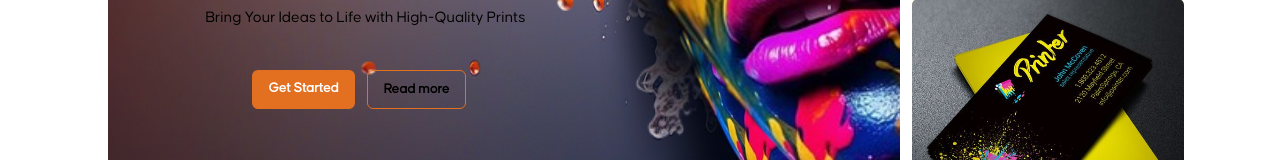
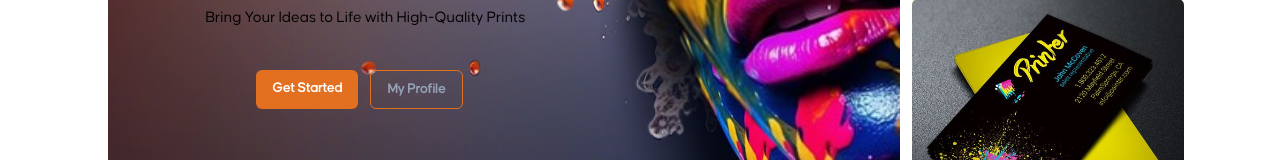
Before and after one commit to kennedymakokha/coperrate_template_1, a React (Vite) app: page / in a window 1280 px wide. Shown: the part 361-521 px from the top of the page. Built offline with nearby package versions, Linux system fonts and the light colour scheme.

Commit message:
fixing the  profile  link

```diff
--- a/src/components/Navbar.tsx
+++ b/src/components/Navbar.tsx
@@ -46,7 +46,7 @@ const Navbar = () => {
                         <img src={img} alt="" className={`w-full  ${path === item.url ? "flex h-6 rounded-md border border-slate-900" : "hidden"}  object-cover`} />
                         <div className="absolute inset-0 flex justify-center items-center z-10">
 
-                            <Link to={`/${item.url}`} className={`font-bold tracking-wide capitalize  ${path === item.url ? "text-secondary-100   " : "text-slate-200 dark:text-black hover:text-black"}  `}>{item.text} </Link>
+                            <Link to={`/${item.url}`} className={`font-bold tracking-wide capitalize  ${path === item.url ? "text-secondary-100   " : "text-slate-200 dark:text-white hover:text-black"}  `}>{item.text} </Link>
 
                         </div>
 
--- a/src/pages/dashboardcomponents/index.tsx
+++ b/src/pages/dashboardcomponents/index.tsx
@@ -4,6 +4,7 @@ import Tshirt from './../../assets/images/pointex/T-Shirt.png'
 import Card from './../../assets/images/pointex/businesscard.jpg'
 import Dem from './../../assets/images/pointex/dem1.png'
 import Bg from './../../assets/images/pointex/WhatsApp Image 2024-07-25 at 23.20.24.jpeg'
+import { useNavigate } from "react-router-dom"
 
 const index = () => {
     type Props = {
@@ -13,9 +14,15 @@ const index = () => {
         const { title, onclick, outline } = props
         console.log(onclick)
         return (
-            <div className={`flex shadow-3xl ${outline ? "border border-secondary-100 hover:bg-slate-200 hover:text-secondary-100 sm:text-black text-white" : "sm:text-white text-black bg-secondary-100  hover:bg-black hover:text-secondary-100"} px-4 py-2 font-bold sm:text-[14px] text-[10px]  rounded-md`}>{title}</div>
+            <div onClick={onclick} className={`flex shadow-3xl ${outline ? "border border-secondary-100 hover:bg-slate-200 hover:text-secondary-100 sm:text-slate-400 text-white" : "sm:text-white text-black bg-secondary-100  hover:bg-black hover:text-secondary-100"} px-4 py-2 font-bold sm:text-[14px] text-[10px]  rounded-md`}>{title}</div>
         )
     }
+
+
+
+    const handleButtonClick = () => {
+        window.location.href = 'https://tonny.pointexsolutions.com/';// Specify the path to the desired page
+    };
     return (
         <div className="flex lg:h-[60vh]   h-auto sm:flex-row flex-col w-full lg:px-24">
             <div className="flex h-auto sm:w-3/4 sm:px-3 w-full ">
@@ -45,7 +52,7 @@ const index = () => {
                         <p className="sm:text-black text-white">Bring Your Ideas to Life with High-Quality Prints</p>
                         <div className="flex gap-x-3">
                             <Button title="Get Started" onclick={undefined} outline={false} />
-                            <Button title="Read more" onclick={undefined} outline={true} />
+                            <Button title="My Profile" onclick={() => handleButtonClick()} outline={true} />
                             <div className={`flex shadow-3xl bg-secondary-100 rounded-md`}></div>
                         </div>
 
```
